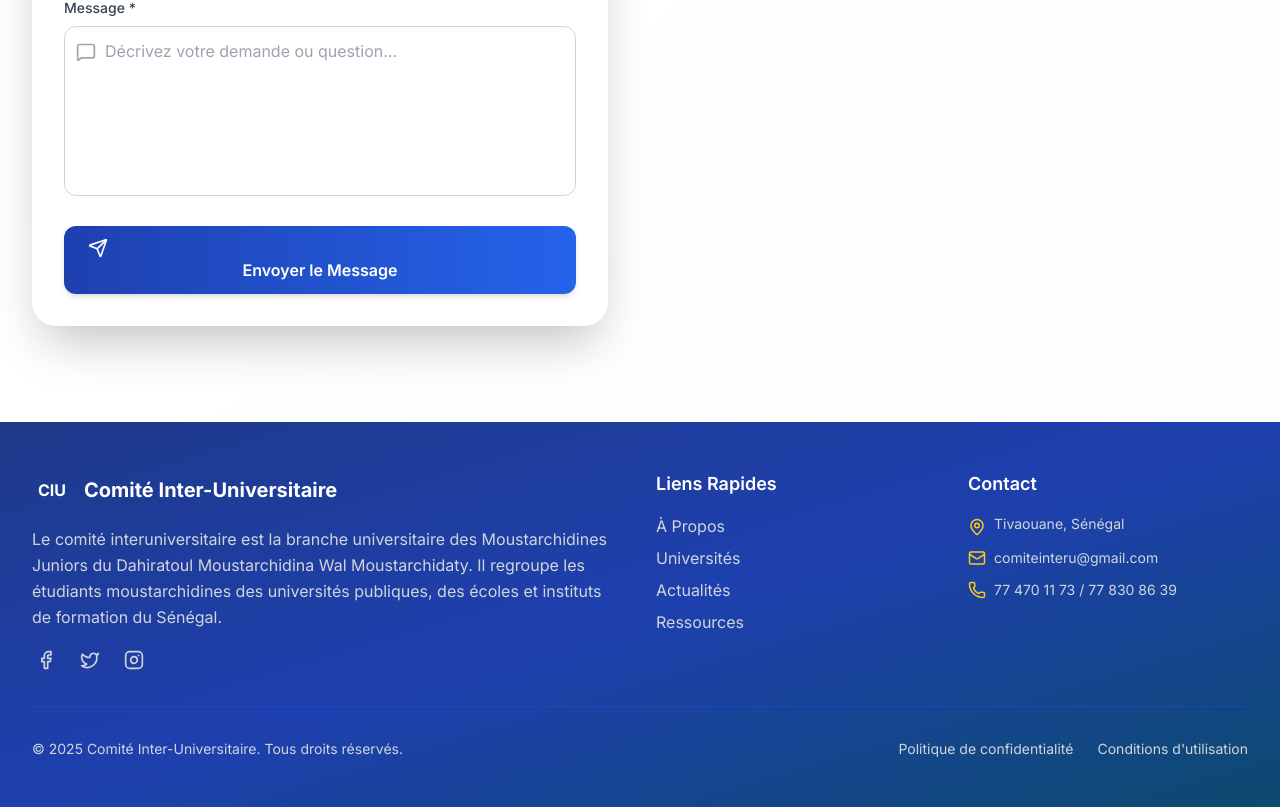
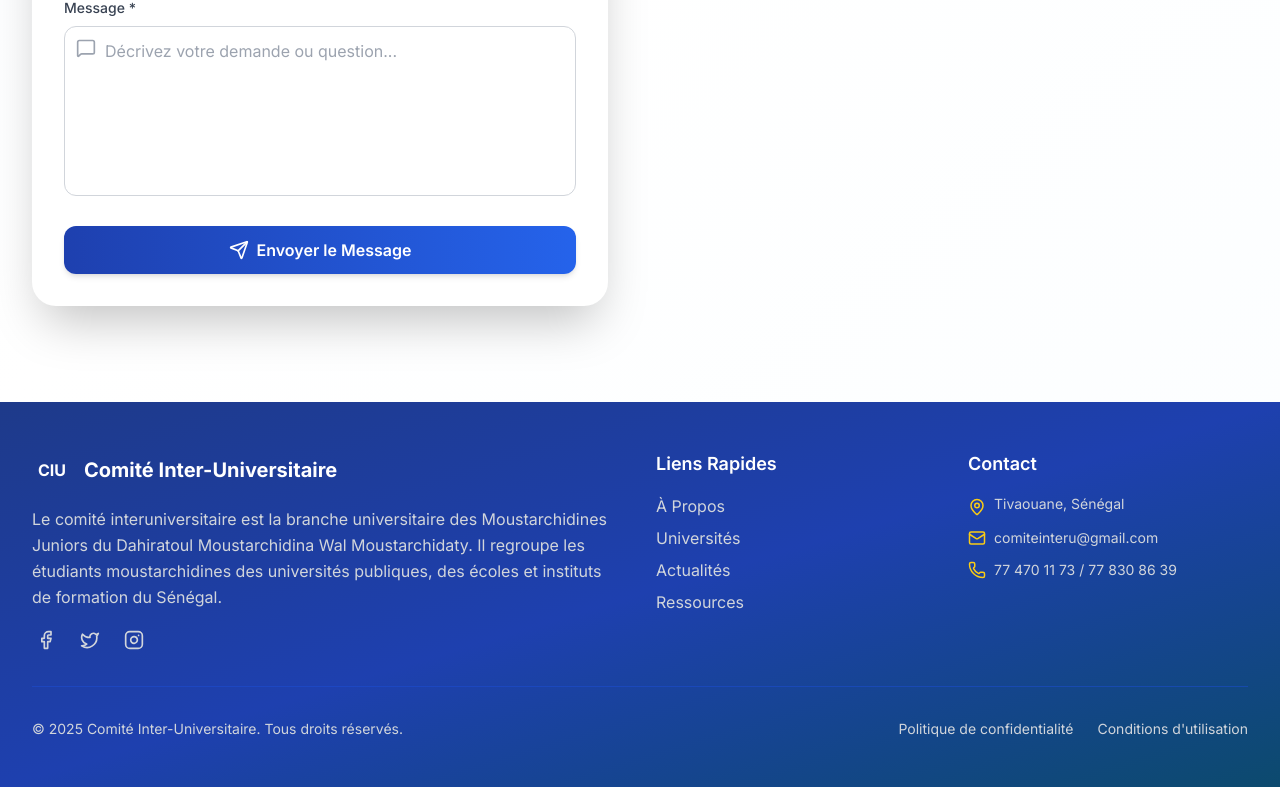
Before and after one commit to Rachidusfallensis/ciu-website, a React (Vite) app: page /contact in a window 1280 px wide. Shown: the part 787-1594 px from the top of the page. Built offline with nearby package versions, Linux system fonts and the light colour scheme.

Commit message:
fix: Correction la position de l'icône Send dans le bouton Envoyer le Message

```diff
--- a/src/pages/ContactPage.jsx
+++ b/src/pages/ContactPage.jsx
@@ -188,7 +188,7 @@ export default function ContactPage() {
                       Message *
                     </label>
                     <div className="relative">
-                      <MessageSquare className="absolute left-3 top-4 h-5 w-5 text-gray-400" />
+                      <MessageSquare className="absolute left-3 top-3 h-5 w-5 text-gray-400" />
                       <textarea
                         id="message"
                         name="message"
@@ -236,10 +236,10 @@ export default function ContactPage() {
                         Envoi en cours...
                       </>
                     ) : (
-                      <>
+                      <div className="flex items-center justify-center">
                         <Send className="mr-2 h-5 w-5" />
                         Envoyer le Message
-                      </>
+                      </div>
                     )}
                   </motion.button>
                 </form>
```
